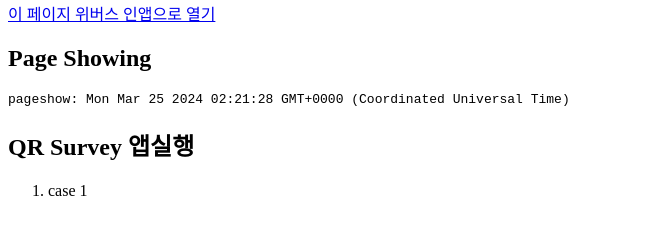
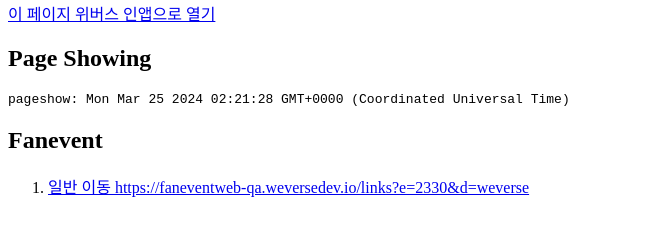
Before and after one commit to junghunbae/static, a plain HTML site: page fanevent.html in a window 1280 px wide. Shown: the part 79-314 px from the top of the page, without its empty margins (0-653 px from the left). Drawn offline with Linux system fonts and the light colour scheme.

Commit message:
Update fanevent.html

```diff
--- a/fanevent.html
+++ b/fanevent.html
@@ -46,9 +46,9 @@
     </section>
 
     <section>
-      <h2>QR Survey 앱실행 </h2>
+      <h2>Fanevent </h2>
       <ol>
-        <li>case 1</li>
+        <li><a href="https://faneventweb-qa.weversedev.io/links?e=2330&d=weverse">일반 이동 https://faneventweb-qa.weversedev.io/links?e=2330&d=weverse</a></li>
       </ol>
 
     </section>
```
